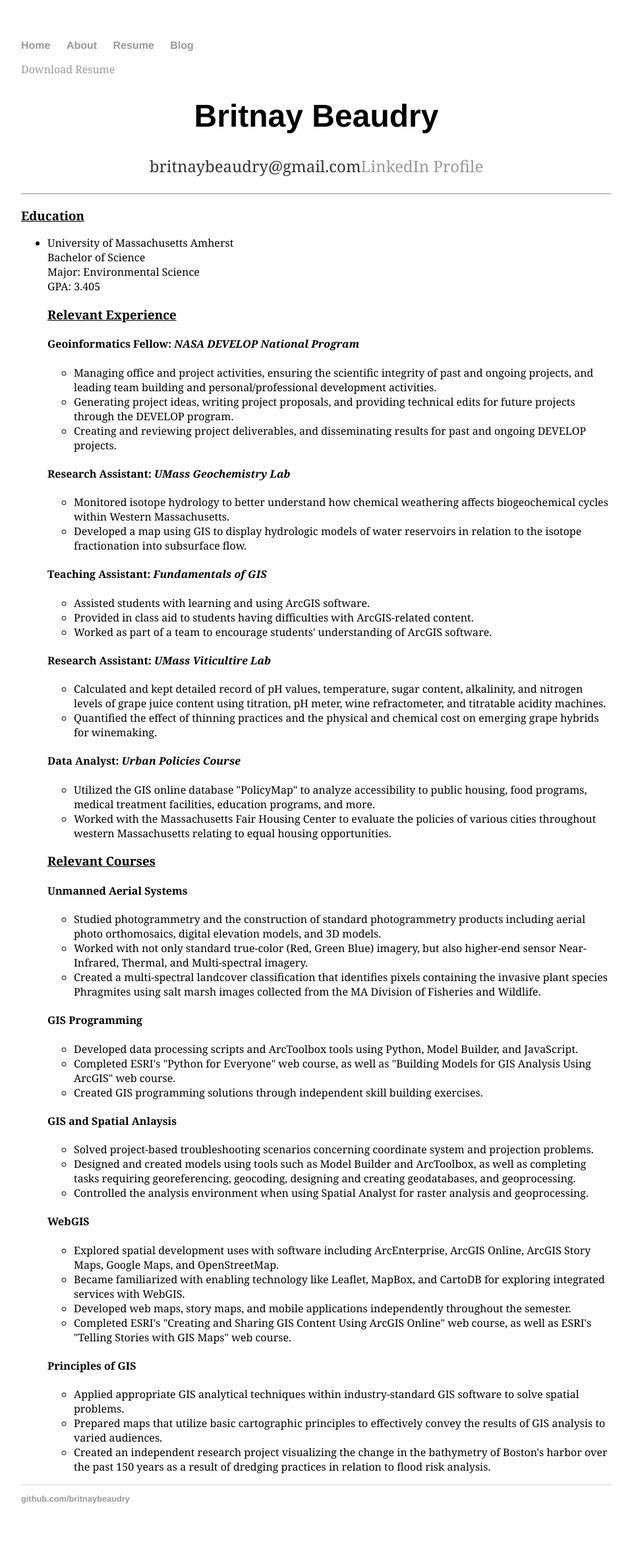
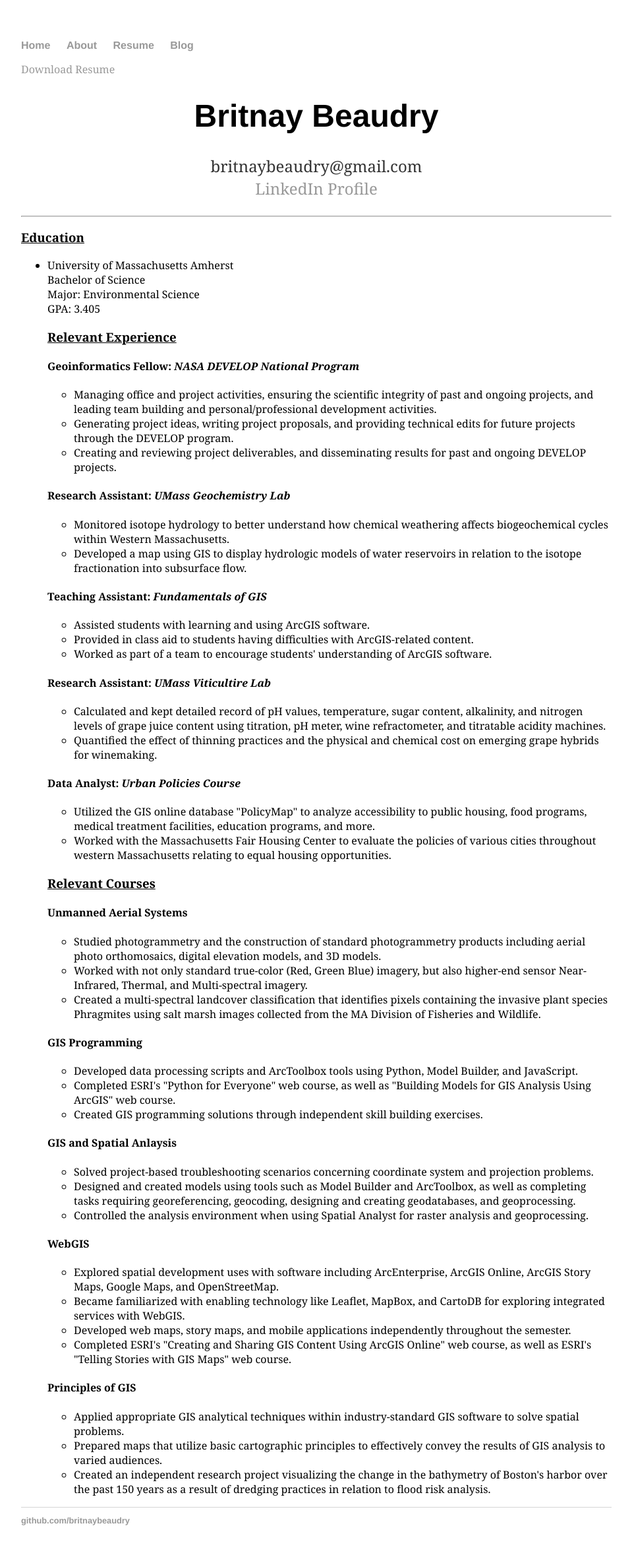
Before and after one commit to britnaybeaudry/britnaybeaudry.github.io, a Jekyll site: the page built from resume/index.html, in a window 1280 px wide. Shown: the whole page at 66% size, without its empty margins (160-1119 px from the left). Built offline with Jekyll 4.4.1, drawn with Linux system fonts in a browser that asks for light colours; before the commit the page ends 2339 px from its top, so only the background shows below that.

Commit message:
Update index.html
added line break

```diff
--- a/resume/index.html
+++ b/resume/index.html
@@ -10,7 +10,7 @@ title: Britnay Beaudry's Resume
   <head>
     <body style="font-family:Georgia,serif;">
     <h1 style ="text-align:center;">Britnay Beaudry</h1>
-    <p style ="text-align:center;"> britnaybeaudry@gmail.com<a href="https://www.linkedin.com/in/britnaybeaudry">LinkedIn Profile</a></p>
+    <p style ="text-align:center;"> britnaybeaudry@gmail.com<br><a href="https://www.linkedin.com/in/britnaybeaudry">LinkedIn Profile</a></br></p>
      <hr>
 <h3><b> <u>Education</u></b></h3>
 <ul>
```
